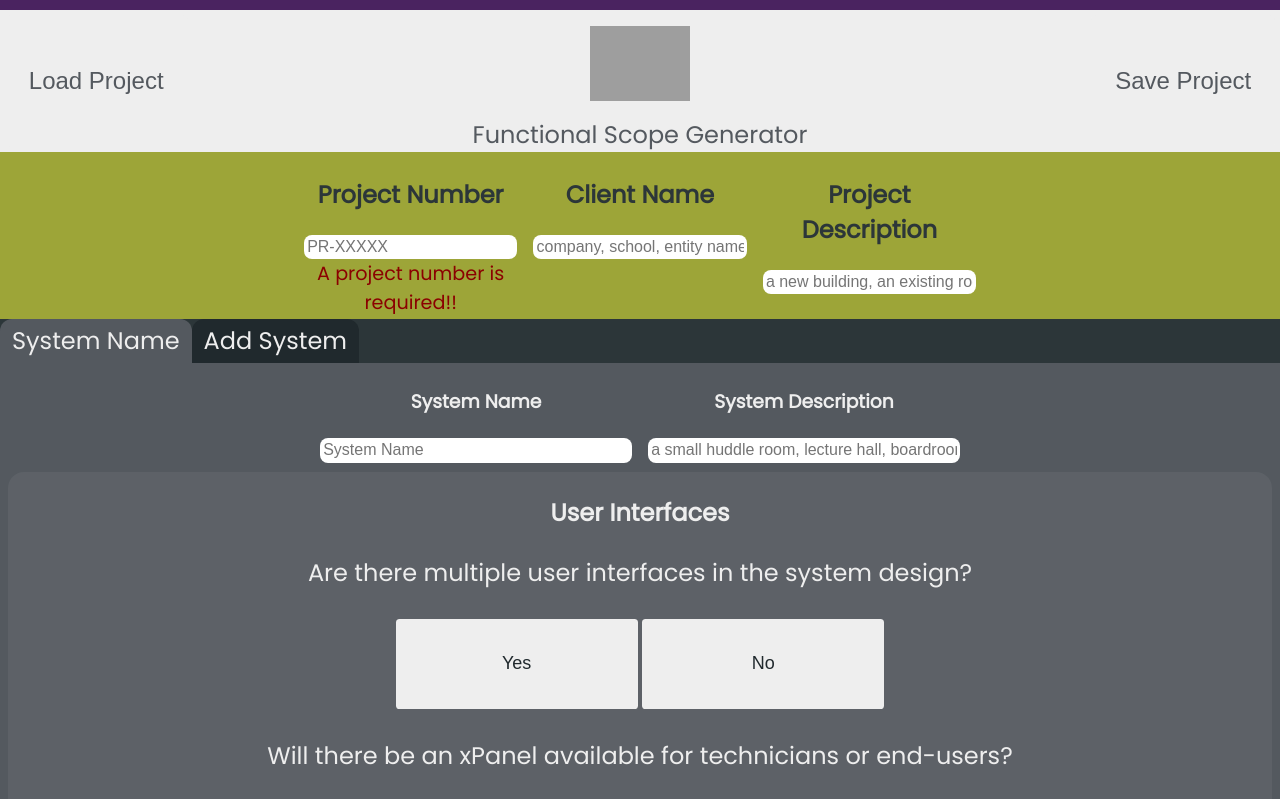
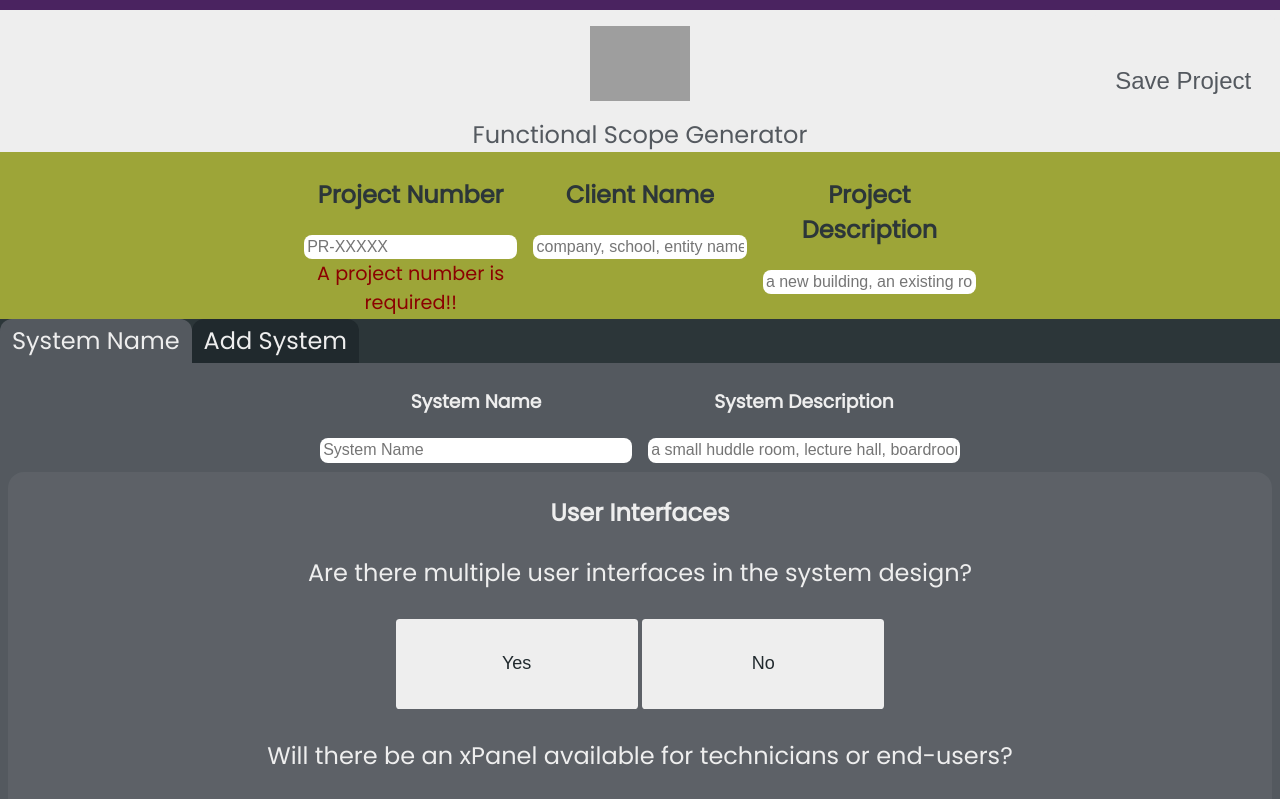
Before and after one commit to ryanjblajda/scope-generator, an Angular app: page / in a window 1280 px wide. Shown: the top 799 px of the page. Built offline with nearby package versions, Linux system fonts and the light colour scheme; grey boxes are pictures that could not be loaded.

Commit message:
only show load button if browser data is available, and show errors when trying to load if needed

```diff
--- a/src/app/app.component.html
+++ b/src/app/app.component.html
@@ -1,10 +1,11 @@
 <!-- error container should fill the whole window -->
 <app-fullscreen-message *ngIf="loading()" [header]="loadingHeader" [message]="loadingMessage"></app-fullscreen-message>
 <app-fullscreen-message *ngIf="!loaded()" [header]="errorHeader" [message]="errorMessage"></app-fullscreen-message>
+<app-fullscreen-message *ngIf="errorLoadingBrowserData()" [header]="errorHeader" [message]="browserMessage"></app-fullscreen-message>
 <section class="container">
   <section class="top-line"></section>
   <header class="header container">
-    <section class="header-item load"><button (click)="loadExistingProject()">Load Project</button></section>
+    <section class="header-item load"><button *ngIf="browserDataAvailable()" (click)="loadExistingProject()">Load Project</button></section>
     <section class="header-item">
       <img src="https://ccsnewengland.com/wp-content/uploads/2020/09/CCS-Logo.png"/>
       <span class="header-name">{{title}}</span>
--- a/src/app/app.component.ts
+++ b/src/app/app.component.ts
@@ -21,11 +21,14 @@ export class AppComponent implements OnInit {
   loaded = signal<boolean>(false);
   loading = signal<boolean>(true);
   savedProject = signal<boolean>(false);
-  erorrLoadingBrowserData = signal<boolean>(false);
+
+  browserDataAvailable = signal<boolean>(false);
+  errorLoadingBrowserData = signal<boolean>(false);
 
   //error message texts
   errorHeader = 'Error';
   errorMessage = 'Please contact Ryan B. apparently something has gone terribly wrong, and the questions list cannot be loaded.';
+  browserMessage = 'We were unable to load the saved projects stored in your browser data for some reason. The error we encountered is '
 
   //loading message texts
   loadingHeader = 'Loading';
@@ -48,6 +51,7 @@ export class AppComponent implements OnInit {
   ngOnInit() {
     //attempt to load the question json so we can generate the body of the page
     this.getQuestionList();
+    if (this.getBrowserData() != null) { this.browserDataAvailable.set(true); }
   }
 
   getQuestionList():void {
@@ -123,10 +127,11 @@ export class AppComponent implements OnInit {
         this.browserData = JSON.parse(data) as BrowserData
       }
       catch(error) {
+        this.browserMessage += `\r\n\r\n${error}`;
         this.errorLoadingBrowserData.set(true);
         setTimeout(() => {
           this.errorLoadingBrowserData.set(false);
-        }, (1500));
+        }, (7000));
       }
     }
   }
@@ -181,7 +186,8 @@ export class AppComponent implements OnInit {
     this.project.systems.forEach(system => {
       scope += system.name + "\r\n\r\n" + system.description + "\r\n\r\n";
       scope += this.parseResponses(system.questions);
-      scope += `${system.name} Custom Requirements:` + system.customDetails;
+      //only add the custom details section if there is data there
+      if (system.customDetails.length > 0) { scope += `${system.name} Custom Requirements\r\n\r\n\t` + system.customDetails; }
     });
     return scope;
   }
@@ -195,7 +201,7 @@ export class AppComponent implements OnInit {
     //generate a new file to download
     let file = new Blob([scope], {type: '.txt'});
     this.downloadURL.set(URL.createObjectURL(file));
-    //this.downloadName.set(`${this.project.number.toUpperCase()}_${this.project.clientname}_functional_scope.txt`.replaceAll(" ", "_").toLowerCase());
+    this.downloadName.set(`${this.project.number.toUpperCase()}_${this.project.clientname}_functional_scope.txt`.replaceAll(" ", "_").toLowerCase());
     this.downloadReady.set(true);
   }
 
```
